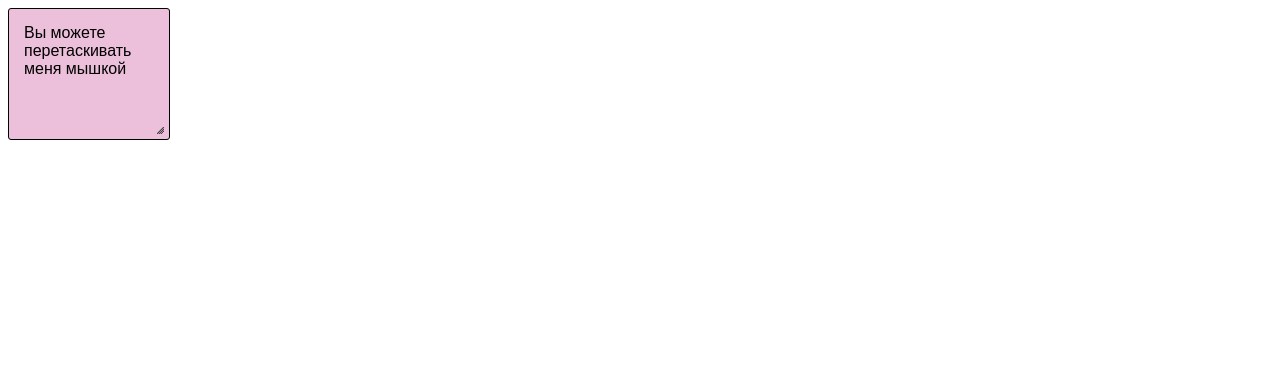
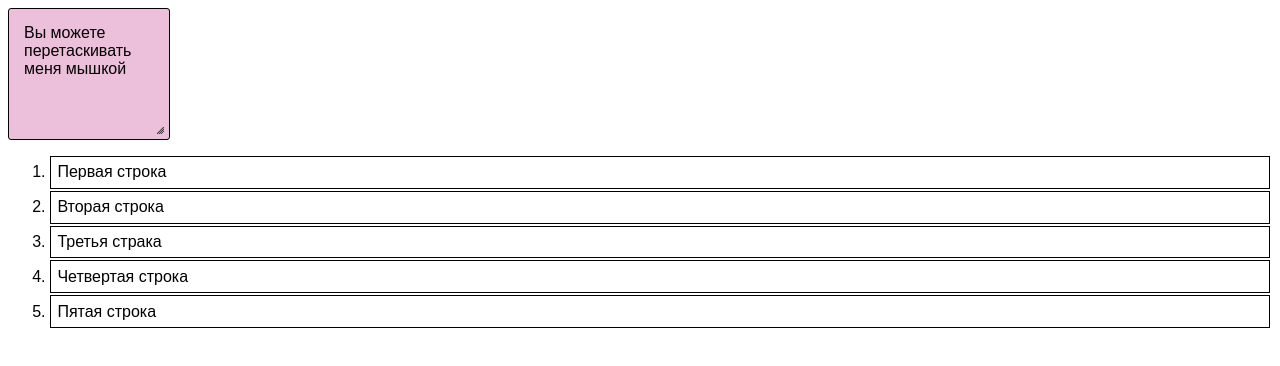
Before and after one commit to BinLoor/Design-JS, a plain HTML site: page JQuery_UI/index.html in a window 1280 px wide. Drawn offline with Linux system fonts and the light colour scheme.

Commit message:
Сделайте сами задание 1.2 Сортируемый список с id

```diff
--- a/JQuery_UI/index.html
+++ b/JQuery_UI/index.html
@@ -16,5 +16,12 @@
 	</head>
 	<body>
 		<div id='el1' class='ui-widget ui-corner-all'> Вы можете перетаскивать меня мышкой </div>
+		<ol id="sort1" class="ui-widget">
+<li>Первая строка</li>
+<li>Вторая строка</li>
+<li>Третья страка</li>
+<li>Четвертая строка</li>
+<li>Пятая строка</li>
+</ol>
 	</body>
 	</html>
--- a/JQuery_UI/script.js
+++ b/JQuery_UI/script.js
@@ -7,3 +7,6 @@ $(document).ready(function() {
 $(document).ready(function(){
    $("#el1").resizable();
 });
+$(document).ready(function(){
+   $("#sort1").sortable();
+});
--- a/JQuery_UI/styles.css
+++ b/JQuery_UI/styles.css
@@ -8,3 +8,10 @@ height:100px;
 .ui-draggable {
 background-color:#ecbfda;
 }
+#sort1 li {
+margin:2px;
+padding: 0.4em;
+border-style:solid;
+border-width:1px;
+height: 18px;
+}
```
